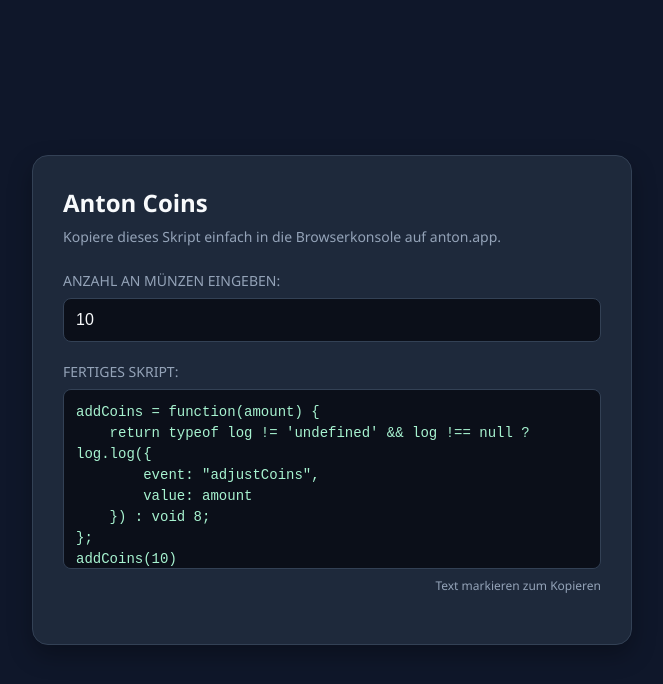
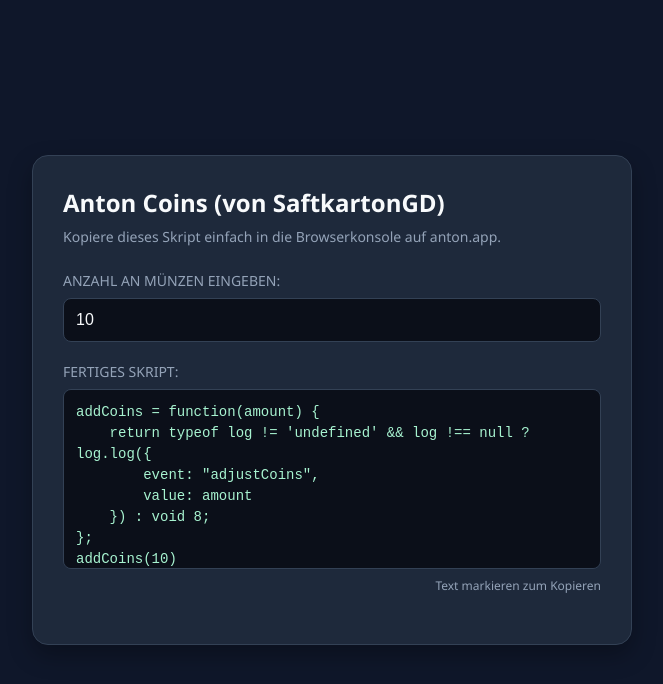
Before and after one commit to mtheo3103-hash/anton-coins, a plain HTML site: page index.html in a window 1280 px wide. Shown: the whole page, without its empty margins (308-971 px from the left). Drawn offline with Linux system fonts and the light colour scheme.

Commit message:
Update index.html

```diff
--- a/index.html
+++ b/index.html
@@ -93,7 +93,7 @@
 <body>
 
     <div class="card">
-        <h2>Anton Coins</h2>
+        <h2>Anton Coins (von SaftkartonGD)</h2>
         <div class="subtitle">Kopiere dieses Skript einfach in die Browserkonsole auf anton.app.</div>
 
         <div class="field">
```
